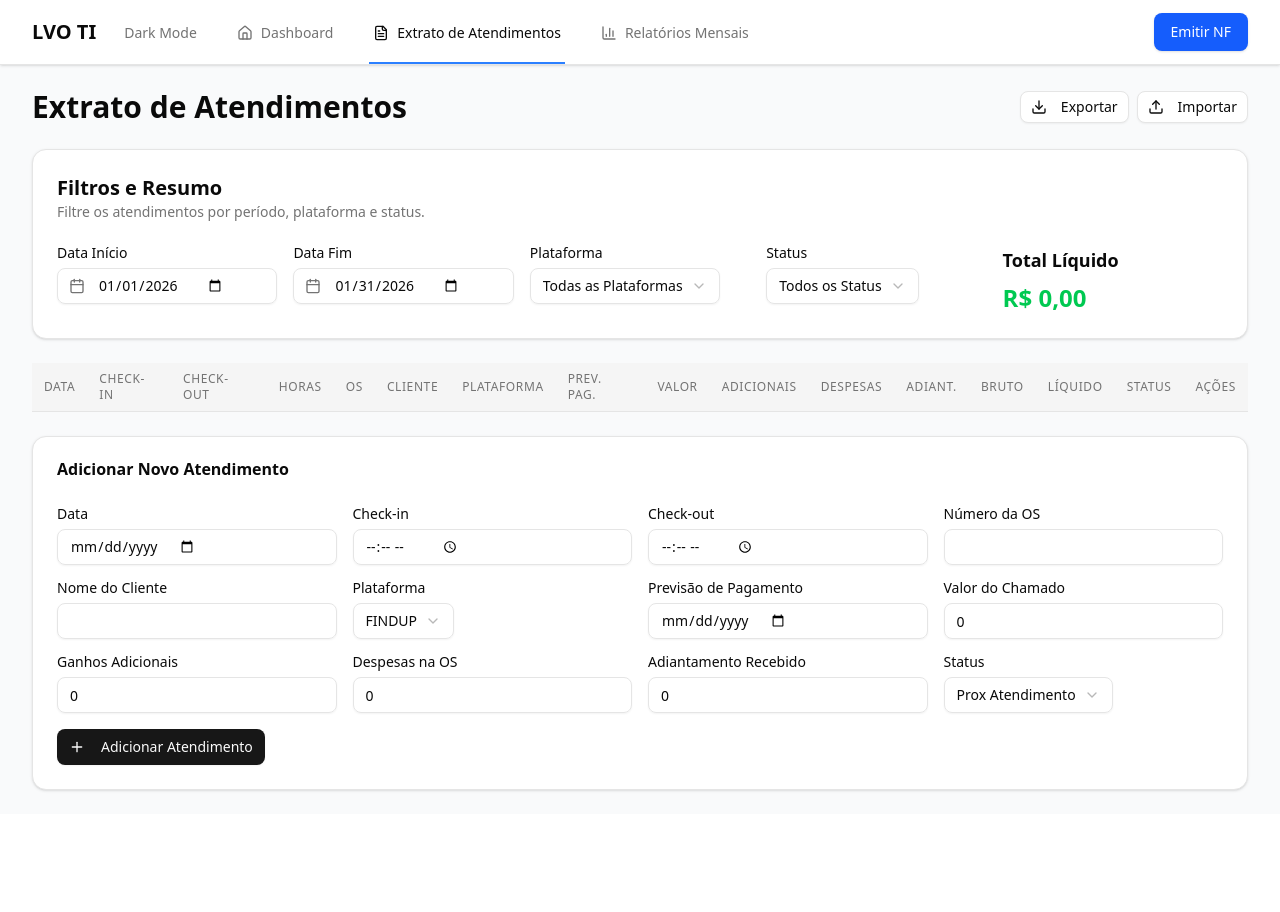
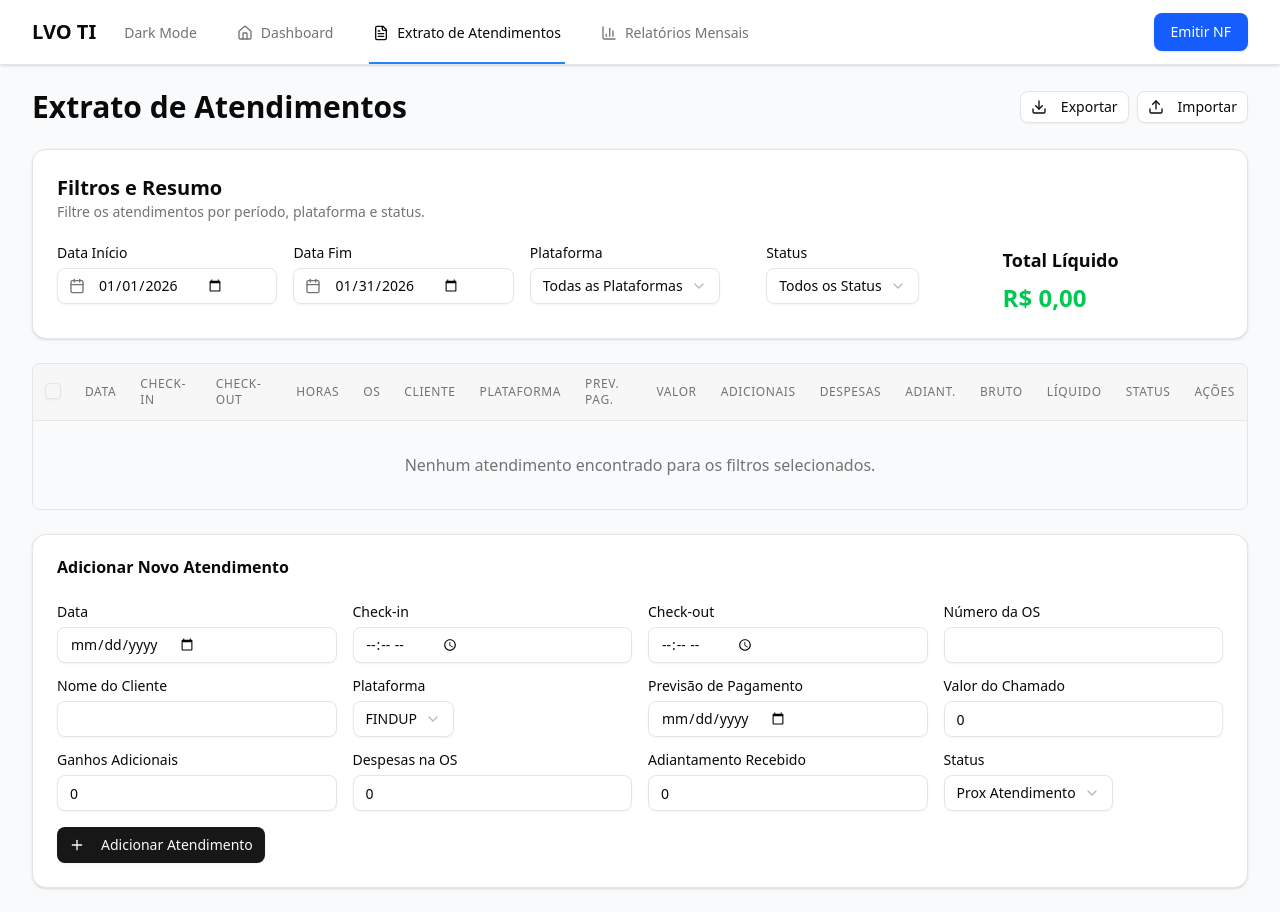
Before and after one commit to leonardovoliveira/sistema-atendimentos, a React (Vite) app: page /extrato in a window 1280 px wide. Before the commit the page ends 814 px from the top, so only its background shows below. Built offline with nearby package versions, Linux system fonts and the light colour scheme.

Commit message:
feat: Implement bulk status update in Extrato page

```diff
--- a/src/pages/Extrato.jsx
+++ b/src/pages/Extrato.jsx
@@ -4,7 +4,8 @@ import { Button } from '@/components/ui/button'
 import { Input } from '@/components/ui/input'
 import { Label } from '@/components/ui/label'
 import { Select, SelectContent, SelectItem, SelectTrigger, SelectValue } from '@/components/ui/select'
-import { Plus, Edit2, Trash2, Save, X, Download, Upload, Calendar } from 'lucide-react'
+import { Checkbox } from '@/components/ui/checkbox'
+import { Plus, Edit2, Trash2, Save, X, Download, Upload, Calendar, CheckSquare, Square } from 'lucide-react'
 
 // Função para calcular horas trabalhadas
 const calcularHoras = (checkin, checkout) => {
@@ -61,7 +62,15 @@ const statusOpcoes = [
 ]
 
 // Componente de linha da tabela para gerenciar o estado de edição individualmente
-const AtendimentoRow = ({ atendimento, handleSalvarEdicao, handleExcluir, editandoId, setEditandoId }) => {
+const AtendimentoRow = ({
+  atendimento,
+  handleSalvarEdicao,
+  handleExcluir,
+  editandoId,
+  setEditandoId,
+  isSelected,
+  toggleSelection
+}) => {
   const dataAtendimentoFormatada = atendimento.data_atendimento ? new Date(atendimento.data_atendimento + 'T03:00:00Z').toLocaleDateString('pt-BR') : '';
   const dataPrevistaPagamentoFormatada = atendimento.data_prevista_pagamento ? new Date(atendimento.data_prevista_pagamento + 'T03:00:00Z').toLocaleDateString('pt-BR') : '-';
   const isEditando = editandoId === atendimento.id
@@ -75,6 +84,9 @@ const AtendimentoRow = ({ atendimento, handleSalvarEdicao, handleExcluir, editan
   if (isEditando) {
     return (
       <tr key={atendimento.id} className="bg-accent">
+        <td className="px-3 py-2">
+          {/* Checkbox desabilitado durante edição */}
+        </td>
         <td className="px-3 py-2">
           <Input
             type="date"
@@ -225,7 +237,13 @@ const AtendimentoRow = ({ atendimento, handleSalvarEdicao, handleExcluir, editan
   }
 
   return (
-    <tr key={atendimento.id} className="hover:bg-accent transition-colors">
+    <tr key={atendimento.id} className={`hover:bg-accent transition-colors ${isSelected ? 'bg-accent/50' : ''}`}>
+      <td className="px-3 py-2">
+        <Checkbox
+          checked={isSelected}
+          onCheckedChange={() => toggleSelection(atendimento.id)}
+        />
+      </td>
       <td className="px-3 py-2 text-sm">{dataAtendimentoFormatada}</td>
       <td className="px-3 py-2 text-sm">{atendimento.checkin}</td>
       <td className="px-3 py-2 text-sm">{atendimento.checkout}</td>
@@ -304,6 +322,8 @@ function Extrato({ atendimentos: propAtendimentos = [], setAtendimentos: setProp
   const [filtroPlataforma, setFiltroPlataforma] = useState('all');
   const [filtroStatus, setFiltroStatus] = useState('all');
   const [localAtendimentos, setLocalAtendimentos] = useState(propAtendimentos);
+  const [selectedIds, setSelectedIds] = useState([]);
+  const [bulkStatus, setBulkStatus] = useState('');
   const fileInputRef = useRef(null);
 
   useEffect(() => {
@@ -439,13 +459,47 @@ function Extrato({ atendimentos: propAtendimentos = [], setAtendimentos: setProp
   };
 
   const handleExcluir = (id) => {
+    if (window.confirm('Tem certeza que deseja excluir este atendimento?')) {
       setLocalAtendimentos(localAtendimentos.filter(att => att.id !== id));
+      setSelectedIds(selectedIds.filter(sid => sid !== id));
+    }
+  };
+
+  // Lógica de Seleção em Lote
+  const toggleSelection = (id) => {
+    setSelectedIds(prev =>
+      prev.includes(id) ? prev.filter(sid => sid !== id) : [...prev, id]
+    );
+  };
+
+  const toggleSelectAll = () => {
+    if (selectedIds.length === atendimentosFiltrados.length) {
+      setSelectedIds([]);
+    } else {
+      setSelectedIds(atendimentosFiltrados.map(a => a.id));
+    }
+  };
+
+  const handleBulkStatusUpdate = () => {
+    if (!bulkStatus) return;
+
+    const updatedAtendimentos = localAtendimentos.map(att => {
+      if (selectedIds.includes(att.id)) {
+        return { ...att, status: bulkStatus };
+      }
+      return att;
+    });
+
+    setLocalAtendimentos(updatedAtendimentos);
+    setSelectedIds([]);
+    setBulkStatus('');
+    alert(`${selectedIds.length} atendimentos atualizados com sucesso!`);
   };
 
   return (
     <div className="space-y-6">
       <div className="flex justify-between items-center">
-        <h1 className="text-3xl font-bold">Extrato de Atendimentos</h1>
+        <h1 className="text-3xl font-bold text-foreground">Extrato de Atendimentos</h1>
         <div className="flex space-x-2">
           <Button onClick={handleExportar} variant="outline" size="sm">
             <Download className="w-4 h-4 mr-2" />
@@ -464,6 +518,46 @@ function Extrato({ atendimentos: propAtendimentos = [], setAtendimentos: setProp
           </Button>
         </div>
       </div>
+
+      {/* Barra de Ações em Lote */}
+      {selectedIds.length > 0 && (
+        <Card className="bg-primary/5 border-primary/20 sticky top-4 z-10 shadow-lg">
+          <CardContent className="py-3 flex items-center justify-between">
+            <div className="flex items-center gap-4">
+              <span className="text-sm font-medium text-primary">
+                {selectedIds.length} itens selecionados
+              </span>
+              <div className="flex items-center gap-2">
+                <Select value={bulkStatus} onValueChange={setBulkStatus}>
+                  <SelectTrigger className="w-[200px] h-9">
+                    <SelectValue placeholder="Alterar status para..." />
+                  </SelectTrigger>
+                  <SelectContent>
+                    {statusOpcoes.map(s => (
+                      <SelectItem key={s} value={s}>{s}</SelectItem>
+                    ))}
+                  </SelectContent>
+                </Select>
+                <Button
+                  size="sm"
+                  onClick={handleBulkStatusUpdate}
+                  disabled={!bulkStatus}
+                >
+                  Aplicar
+                </Button>
+              </div>
+            </div>
+            <Button
+              variant="ghost"
+              size="sm"
+              onClick={() => setSelectedIds([])}
+            >
+              Cancelar
+            </Button>
+          </CardContent>
+        </Card>
+      )}
+
       <Card>
         <CardHeader className="flex flex-row items-center justify-between">
           <div>
@@ -532,30 +626,37 @@ function Extrato({ atendimentos: propAtendimentos = [], setAtendimentos: setProp
       </Card>
 
       {/* Lista de Atendimentos */}
-      <div className="overflow-x-auto">
+      <div className="overflow-x-auto rounded-md border border-border">
         <table className="w-full border-collapse">
           <thead>
-            <tr className="border-b bg-accent">
-              <th className="px-3 py-2 text-left text-xs font-medium text-muted-foreground uppercase tracking-wider">Data</th>
-              <th className="px-3 py-2 text-left text-xs font-medium text-muted-foreground uppercase tracking-wider">Check-in</th>
-              <th className="px-3 py-2 text-left text-xs font-medium text-muted-foreground uppercase tracking-wider">Check-out</th>
-              <th className="px-3 py-2 text-left text-xs font-medium text-muted-foreground uppercase tracking-wider">Horas</th>
-              <th className="px-3 py-2 text-left text-xs font-medium text-muted-foreground uppercase tracking-wider">OS</th>
-              <th className="px-3 py-2 text-left text-xs font-medium text-muted-foreground uppercase tracking-wider">Cliente</th>
-              <th className="px-3 py-2 text-left text-xs font-medium text-muted-foreground uppercase tracking-wider">Plataforma</th>
-              <th className="px-3 py-2 text-left text-xs font-medium text-muted-foreground uppercase tracking-wider">Prev. Pag.</th>
-              <th className="px-3 py-2 text-left text-xs font-medium text-muted-foreground uppercase tracking-wider">Valor</th>
-              <th className="px-3 py-2 text-left text-xs font-medium text-muted-foreground uppercase tracking-wider">Adicionais</th>
-              <th className="px-3 py-2 text-left text-xs font-medium text-muted-foreground uppercase tracking-wider">Despesas</th>
-              <th className="px-3 py-2 text-left text-xs font-medium text-muted-foreground uppercase tracking-wider">Adiant.</th>
-              <th className="px-3 py-2 text-left text-xs font-medium text-muted-foreground uppercase tracking-wider">Bruto</th>
-              <th className="px-3 py-2 text-left text-xs font-medium text-muted-foreground uppercase tracking-wider">Líquido</th>
-              <th className="px-3 py-2 text-left text-xs font-medium text-muted-foreground uppercase tracking-wider">Status</th>
-              <th className="px-3 py-2 text-left text-xs font-medium text-muted-foreground uppercase tracking-wider">Ações</th>
+            <tr className="border-b bg-accent/50">
+              <th className="px-3 py-3 text-left w-10">
+                <Checkbox
+                  checked={atendimentosFiltrados.length > 0 && selectedIds.length === atendimentosFiltrados.length}
+                  onCheckedChange={toggleSelectAll}
+                />
+              </th>
+              <th className="px-3 py-3 text-left text-xs font-medium text-muted-foreground uppercase tracking-wider">Data</th>
+              <th className="px-3 py-3 text-left text-xs font-medium text-muted-foreground uppercase tracking-wider">Check-in</th>
+              <th className="px-3 py-3 text-left text-xs font-medium text-muted-foreground uppercase tracking-wider">Check-out</th>
+              <th className="px-3 py-3 text-left text-xs font-medium text-muted-foreground uppercase tracking-wider">Horas</th>
+              <th className="px-3 py-3 text-left text-xs font-medium text-muted-foreground uppercase tracking-wider">OS</th>
+              <th className="px-3 py-3 text-left text-xs font-medium text-muted-foreground uppercase tracking-wider">Cliente</th>
+              <th className="px-3 py-3 text-left text-xs font-medium text-muted-foreground uppercase tracking-wider">Plataforma</th>
+              <th className="px-3 py-3 text-left text-xs font-medium text-muted-foreground uppercase tracking-wider">Prev. Pag.</th>
+              <th className="px-3 py-3 text-left text-xs font-medium text-muted-foreground uppercase tracking-wider">Valor</th>
+              <th className="px-3 py-3 text-left text-xs font-medium text-muted-foreground uppercase tracking-wider">Adicionais</th>
+              <th className="px-3 py-3 text-left text-xs font-medium text-muted-foreground uppercase tracking-wider">Despesas</th>
+              <th className="px-3 py-3 text-left text-xs font-medium text-muted-foreground uppercase tracking-wider">Adiant.</th>
+              <th className="px-3 py-3 text-left text-xs font-medium text-muted-foreground uppercase tracking-wider">Bruto</th>
+              <th className="px-3 py-3 text-left text-xs font-medium text-muted-foreground uppercase tracking-wider">Líquido</th>
+              <th className="px-3 py-3 text-left text-xs font-medium text-muted-foreground uppercase tracking-wider">Status</th>
+              <th className="px-3 py-3 text-left text-xs font-medium text-muted-foreground uppercase tracking-wider">Ações</th>
             </tr>
           </thead>
-          <tbody>
-            {atendimentosFiltrados.map(atendimento => (
+          <tbody className="divide-y divide-border">
+            {atendimentosFiltrados.length > 0 ? (
+              atendimentosFiltrados.map(atendimento => (
                 <AtendimentoRow
                   key={atendimento.id}
                   atendimento={atendimento}
@@ -563,8 +664,17 @@ function Extrato({ atendimentos: propAtendimentos = [], setAtendimentos: setProp
                   handleExcluir={handleExcluir}
                   editandoId={editandoId}
                   setEditandoId={setEditandoId}
+                  isSelected={selectedIds.includes(atendimento.id)}
+                  toggleSelection={toggleSelection}
                 />
-            ))}
+              ))
+            ) : (
+              <tr>
+                <td colSpan="17" className="px-3 py-8 text-center text-muted-foreground">
+                  Nenhum atendimento encontrado para os filtros selecionados.
+                </td>
+              </tr>
+            )}
           </tbody>
         </table>
       </div>
```
Lines whose indentation alone changed are shown as unchanged.
